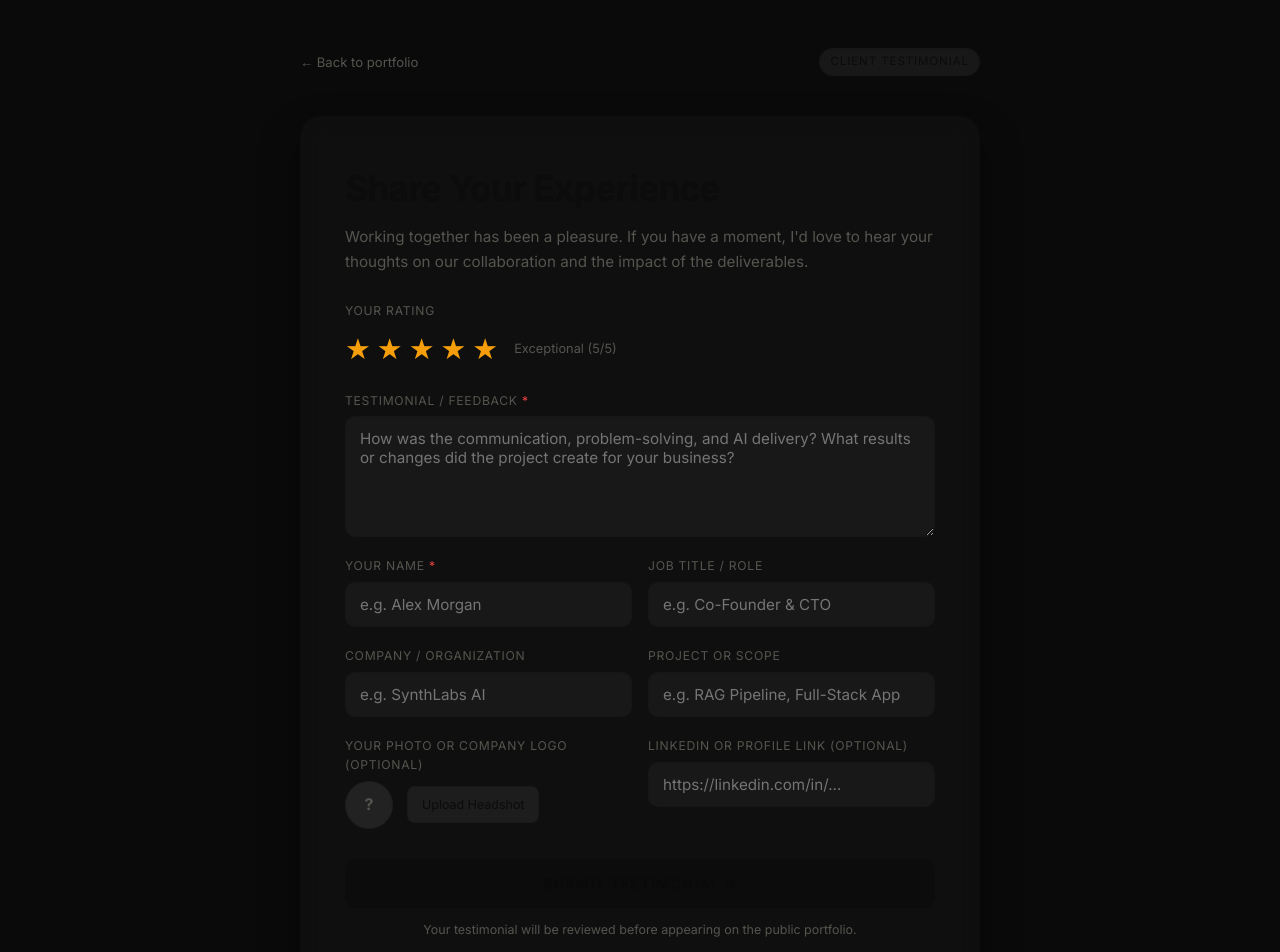
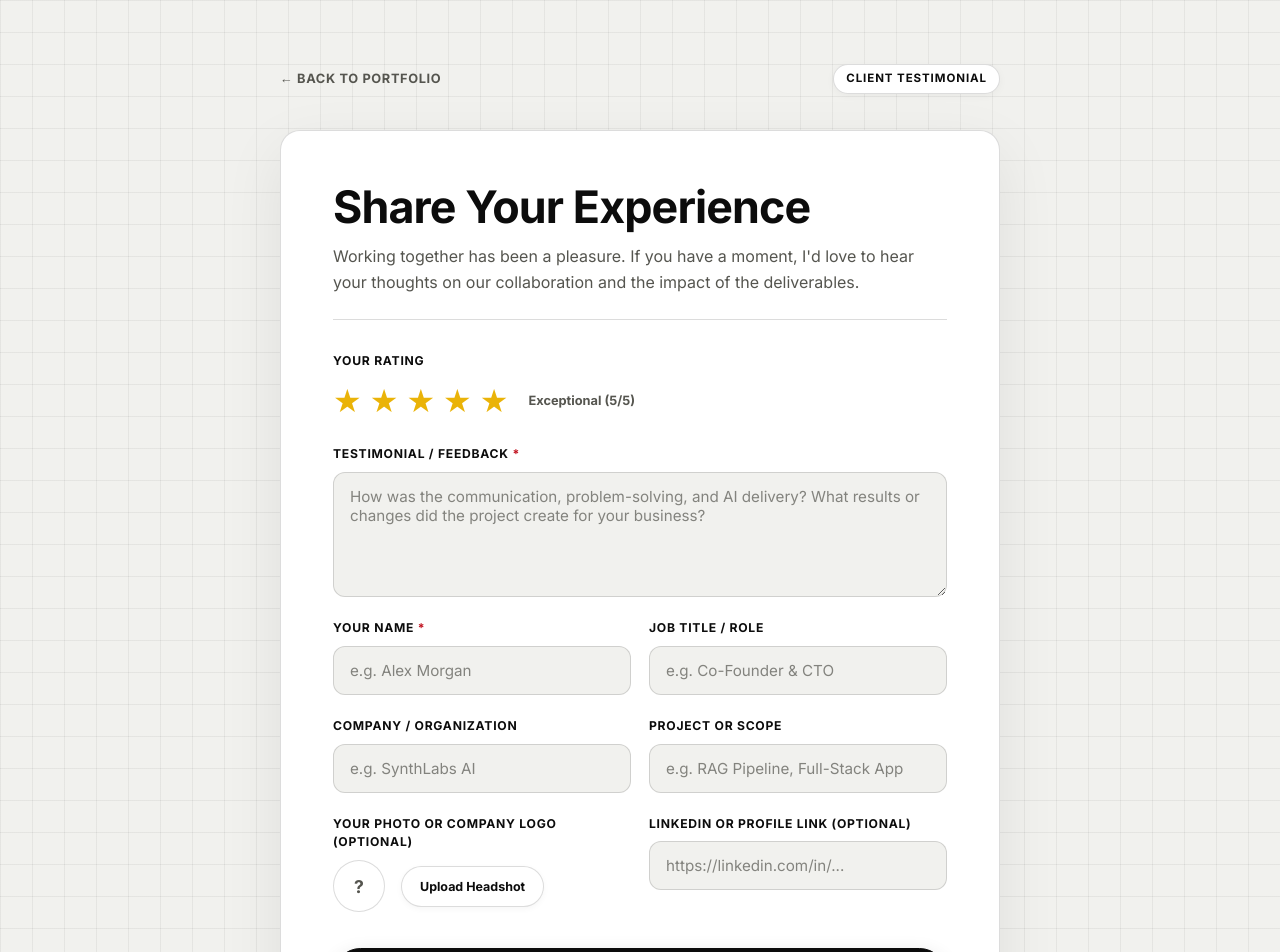
Before and after one commit to vimalsri318/My_Potfolio, a Next.js app: page /testimonial in a window 1280 px wide. Shown: the top 952 px of the page. Built offline with nearby package versions, Linux system fonts and the light colour scheme.

Commit message:
feat(theme): align testimonial section and submission page with portfolio graph-paper aesthetic

```diff
--- a/styles/globals.css
+++ b/styles/globals.css
@@ -1942,18 +1942,21 @@ textarea {
 /*=============== CLIENT TESTIMONIAL SUBMISSION PAGE ===============*/
 .t-page {
   min-height: 100vh;
-  background-color: var(--body-color, #0a0a0a);
-  color: var(--ink, #f5f5f5);
-  font-family: var(--font-inter), sans-serif;
-  padding: clamp(24px, 4vw, 48px) clamp(16px, 4vw, 32px);
+  background-color: var(--paper);
+  background-image: linear-gradient(var(--grid-line) 1px, transparent 1px),
+    linear-gradient(90deg, var(--grid-line) 1px, transparent 1px);
+  background-size: 32px 32px;
+  color: var(--ink);
+  font-family: var(--font-body);
+  padding: clamp(28px, 5vw, 64px) clamp(16px, 4vw, 36px);
   display: flex;
   flex-direction: column;
 }
 
 .t-header {
-  max-width: 680px;
+  max-width: 720px;
   width: 100%;
-  margin: 0 auto clamp(24px, 4vw, 40px);
+  margin: 0 auto clamp(24px, 4vw, 36px);
   display: flex;
   justify-content: space-between;
   align-items: center;
@@ -1961,10 +1964,16 @@ textarea {
 
 .t-back {
   font-family: var(--font-mono);
-  font-size: 0.82rem;
+  font-size: 0.8rem;
+  font-weight: 700;
+  text-transform: uppercase;
+  letter-spacing: 0.05em;
   color: var(--ink-soft);
   text-decoration: none;
-  transition: color 0.2s;
+  display: flex;
+  align-items: center;
+  gap: 6px;
+  transition: color 0.2s ease;
 }
 .t-back:hover {
   color: var(--ink);
@@ -1973,83 +1982,88 @@ textarea {
 .t-badge {
   font-family: var(--font-mono);
   font-size: 0.72rem;
+  font-weight: 700;
   text-transform: uppercase;
   letter-spacing: 0.08em;
-  padding: 4px 10px;
+  padding: 5px 12px;
   border-radius: 999px;
-  background: rgba(255, 255, 255, 0.06);
-  border: 1px solid var(--line, rgba(255, 255, 255, 0.12));
-  color: var(--accent, #f59e0b);
+  background: var(--white);
+  border: 1px solid var(--line);
+  color: var(--ink);
+  box-shadow: 0 2px 8px rgba(12, 12, 12, 0.04);
 }
 
 .t-container {
-  max-width: 680px;
+  max-width: 720px;
   width: 100%;
   margin: 0 auto;
 }
 
 .t-card {
-  background: rgba(255, 255, 255, 0.025);
-  border: 1px solid var(--line, rgba(255, 255, 255, 0.1));
+  background: var(--white);
+  border: 1px solid var(--line);
   border-radius: 20px;
-  padding: clamp(24px, 5vw, 44px);
-  box-shadow: 0 20px 40px rgba(0, 0, 0, 0.4);
-  backdrop-filter: blur(12px);
+  padding: clamp(28px, 6vw, 52px);
+  box-shadow: 0 20px 60px rgba(12, 12, 12, 0.08);
 }
 
 .t-success-card {
   text-align: center;
-  padding-block: clamp(40px, 8vw, 64px);
-  animation: fadeInUp 0.5s var(--ease-snap, ease-out) forwards;
+  padding-block: clamp(48px, 8vw, 72px);
+  animation: fadeInUp 0.5s var(--ease-snap) forwards;
 }
 
 .t-success-icon {
-  width: 60px;
-  height: 60px;
-  margin: 0 auto 20px;
-  color: #22c55e;
+  width: 64px;
+  height: 64px;
+  margin: 0 auto 24px;
+  color: #1a7f37;
 }
 
 .t-intro {
-  margin-bottom: 28px;
+  margin-bottom: 32px;
+  border-bottom: 1px solid var(--line);
+  padding-bottom: 24px;
 }
 
 .t-title {
-  font-size: clamp(1.6rem, 3.5vw, 2.2rem);
+  font-family: var(--font-display);
+  font-size: clamp(2rem, 4vw, 2.8rem);
   font-weight: 700;
   letter-spacing: -0.02em;
-  margin-bottom: 10px;
+  line-height: 1.1;
+  margin-bottom: 12px;
   color: var(--ink);
 }
 
 .t-sub {
   color: var(--ink-soft);
-  font-size: 0.95rem;
+  font-size: 1rem;
   line-height: 1.6;
 }
 
 .t-error {
-  background: rgba(239, 68, 68, 0.1);
-  border: 1px solid rgba(239, 68, 68, 0.3);
-  color: #f87171;
-  padding: 12px 16px;
-  border-radius: 10px;
-  font-size: 0.85rem;
-  margin-bottom: 20px;
+  background: #fef2f2;
+  border: 1px solid #fecaca;
+  color: #dc2626;
+  padding: 14px 18px;
+  border-radius: 12px;
+  font-size: 0.88rem;
+  margin-bottom: 24px;
 }
 
 .t-form {
   display: flex;
   flex-direction: column;
-  gap: 20px;
+  gap: 22px;
 }
 
 .t-grid {
   display: grid;
   grid-template-columns: 1fr 1fr;
-  gap: 16px;
-}
-@media (max-width: 600px) {
+  gap: 18px;
+}
+@media (max-width: 620px) {
   .t-grid {
     grid-template-columns: 1fr;
   }
@@ -2058,253 +2072,430 @@ textarea {
 .t-field {
   display: flex;
   flex-direction: column;
-  gap: 6px;
+  gap: 8px;
 }
 
 .t-label {
   font-family: var(--font-mono);
   font-size: 0.76rem;
+  font-weight: 700;
   text-transform: uppercase;
   letter-spacing: 0.06em;
-  color: var(--ink-soft);
+  color: var(--ink);
 }
 
 .t-req {
-  color: #ef4444;
+  color: #c1121f;
+}
+
+.t-hint {
+  font-size: 0.78rem;
+  color: var(--ink-soft);
+  line-height: 1.4;
 }
 
 .t-input,
 .t-textarea {
   width: 100%;
-  background: rgba(255, 255, 255, 0.04);
-  border: 1px solid var(--line, rgba(255, 255, 255, 0.12));
-  border-radius: 10px;
-  padding: 12px 14px;
-  font-family: var(--font-inter), inherit;
+  background: var(--paper);
+  border: 1px solid var(--line);
+  border-radius: 12px;
+  padding: 14px 16px;
+  font-family: var(--font-body);
   font-size: 0.95rem;
   color: var(--ink);
   outline: none;
-  transition: border-color 0.2s, background 0.2s;
+  transition: border-color 0.2s ease, background-color 0.2s ease;
+}
+
+.t-input::placeholder,
+.t-textarea::placeholder {
+  color: var(--ink-soft);
+  opacity: 0.7;
 }
 
 .t-input:focus,
 .t-textarea:focus {
   border-color: var(--ink);
-  background: rgba(255, 255, 255, 0.07);
+  background: var(--white);
 }
 
 .t-stars {
   display: flex;
   align-items: center;
-  gap: 6px;
-  padding: 8px 0;
+  gap: 8px;
+  padding: 6px 0;
 }
 
 .t-star-btn {
   background: none;
   border: none;
-  font-size: 1.8rem;
+  font-size: 2rem;
   line-height: 1;
-  color: rgba(255, 255, 255, 0.2);
+  color: rgba(12, 12, 12, 0.18);
   cursor: pointer;
   padding: 0;
-  transition: transform 0.15s, color 0.15s;
+  transition: transform 0.15s ease, color 0.15s ease;
 }
 
 .t-star-btn:hover {
-  transform: scale(1.18);
+  transform: scale(1.2);
 }
 
 .t-star-btn.is-active {
-  color: #f59e0b;
+  color: #eab308;
 }
 
 .t-rating-text {
   font-family: var(--font-mono);
   font-size: 0.8rem;
-  color: var(--ink-soft);
-  margin-left: 10px;
+  font-weight: 700;
+  color: var(--ink-soft);
+  margin-left: 12px;
+}
+
+/* Avatar / Logo Section */
+.t-avatar-section {
+  background: var(--paper);
+  border: 1px solid var(--line);
+  border-radius: 14px;
+  padding: 18px;
+}
+
+.t-avatar-tabs {
+  display: flex;
+  gap: 6px;
+}
+
+.t-avatar-tab {
+  background: none;
+  border: 1px solid transparent;
+  font-family: var(--font-mono);
+  font-size: 0.75rem;
+  font-weight: 700;
+  padding: 6px 12px;
+  border-radius: 999px;
+  cursor: pointer;
+  color: var(--ink-soft);
+  transition: all 0.2s ease;
+}
+
+.t-avatar-tab.is-active {
+  background: var(--white);
+  border-color: var(--line);
+  color: var(--ink);
+  box-shadow: 0 2px 6px rgba(12, 12, 12, 0.05);
+}
+
+.t-logo-box,
+.t-upload-box,
+.t-url-box {
+  margin-top: 12px;
+  padding-top: 14px;
+  border-top: 1px solid var(--line);
+}
+
+.t-logo-loading {
+  font-family: var(--font-mono);
+  font-size: 0.82rem;
+  color: var(--ink-soft);
+  padding: 12px 0;
+}
+
+.t-logo-detected {
+  display: flex;
+  align-items: center;
+  justify-content: space-between;
+  gap: 16px;
+  background: var(--white);
+  border: 1px solid var(--line);
+  border-radius: 12px;
+  padding: 12px 16px;
+  box-shadow: 0 2px 8px rgba(12, 12, 12, 0.04);
+}
+
+.t-logo-detected__preview {
+  width: 44px;
+  height: 44px;
+  border-radius: 8px;
+  background: var(--white);
+  border: 1px solid var(--line);
+  display: flex;
+  align-items: center;
+  justify-content: center;
+  padding: 4px;
+}
+
+.t-logo-img {
+  width: 100%;
+  height: 100%;
+  object-fit: contain;
+}
+
+.t-logo-detected__info {
+  flex: 1;
+}
+
+.t-logo-detected__title {
+  font-size: 0.92rem;
+  color: var(--ink);
+}
+
+.t-logo-detected__sub {
+  font-family: var(--font-mono);
+  font-size: 0.74rem;
+  color: var(--ink-soft);
+}
+
+.t-logo-use-btn {
+  background: var(--ink);
+  color: var(--white);
+  border: 1px solid var(--ink);
+  padding: 8px 16px;
+  border-radius: 999px;
+  font-family: var(--font-mono);
+  font-size: 0.76rem;
+  font-weight: 700;
+  cursor: pointer;
+  transition: all 0.2s ease;
+}
+
+.t-logo-use-btn.is-selected {
+  background: #1a7f37;
+  border-color: #1a7f37;
+}
+
+.t-logo-empty {
+  font-size: 0.84rem;
+  color: var(--ink-soft);
+  line-height: 1.5;
 }
 
 .t-photo-row {
+  display: flex;
+  align-items: center;
+  gap: 16px;
+}
+
+.t-photo-preview,
+.t-photo-placeholder {
+  width: 52px;
+  height: 52px;
+  border-radius: 50%;
+  object-fit: cover;
+  border: 1px solid var(--line);
+}
+
+.t-photo-placeholder {
+  background: var(--white);
+  display: flex;
+  align-items: center;
+  justify-content: center;
+  font-family: var(--font-mono);
+  font-weight: 700;
+  font-size: 1.1rem;
+  color: var(--ink-soft);
+}
+
+.t-upload-btn {
+  display: inline-block;
+  font-family: var(--font-mono);
+  font-size: 0.78rem;
+  font-weight: 700;
+  padding: 10px 18px;
+  border-radius: 999px;
+  background: var(--white);
+  border: 1px solid var(--line);
+  color: var(--ink);
+  cursor: pointer;
+  transition: background 0.2s, box-shadow 0.2s;
+  box-shadow: 0 2px 6px rgba(12, 12, 12, 0.04);
+}
+.t-upload-btn:hover {
+  background: var(--paper);
+}
+
+.t-avatar-active-bar {
+  display: flex;
+  align-items: center;
+  justify-content: space-between;
+  margin-top: 12px;
+  padding: 10px 14px;
+  background: var(--white);
+  border: 1px solid var(--line);
+  border-radius: 10px;
+}
+
+.t-active-avatar-thumb {
+  width: 28px;
+  height: 28px;
+  border-radius: 6px;
+  object-fit: contain;
+  border: 1px solid var(--line);
+  background: var(--white);
+}
+
+.t-clear-btn {
+  background: none;
+  border: none;
+  font-family: var(--font-mono);
+  font-size: 0.74rem;
+  font-weight: 700;
+  color: #dc2626;
+  cursor: pointer;
+}
+
+.t-actions {
+  margin-top: 14px;
+}
+
+.t-submit-btn {
+  width: 100%;
+  padding: 18px;
+  border-radius: 999px;
+  border: 1px solid var(--ink);
+  background: var(--ink);
+  color: var(--paper);
+  font-family: var(--font-mono);
+  font-size: 0.88rem;
+  font-weight: 700;
+  text-transform: uppercase;
+  letter-spacing: 0.06em;
+  cursor: pointer;
+  transition: all 0.3s var(--ease-snap);
+  box-shadow: 0 6px 20px rgba(12, 12, 12, 0.12);
+}
+
+.t-submit-btn:hover:not(:disabled) {
+  background: var(--white);
+  color: var(--ink);
+  transform: translateY(-2px);
+  box-shadow: 0 12px 28px rgba(12, 12, 12, 0.15);
+}
+
+.t-submit-btn:disabled {
+  opacity: 0.6;
+  cursor: not-allowed;
+  transform: none;
+}
+
+.t-btn-ghost {
+  display: inline-block;
+  padding: 14px 28px;
+  border-radius: 999px;
+  border: 1px solid var(--line);
+  background: var(--white);
+  color: var(--ink);
+  font-family: var(--font-mono);
+  font-size: 0.85rem;
+  font-weight: 700;
+  cursor: pointer;
+  transition: all 0.2s ease;
+}
+.t-btn-ghost:hover {
+  background: var(--paper);
+}
+
+.t-note {
+  margin-top: 14px;
+  font-size: 0.8rem;
+  color: var(--ink-soft);
+  text-align: center;
+}
+
+/*=============== PORTFOLIO TESTIMONIALS SECTION ===============*/
+.testimonials-section {
+  padding-block: clamp(56px, 8vw, 100px);
+}
+
+.testimonials-grid {
+  display: grid;
+  grid-template-columns: repeat(auto-fit, minmax(min(340px, 100%), 1fr));
+  gap: 22px;
+}
+
+.testimonial-card {
+  position: relative;
+  background: var(--white);
+  border: 1px solid var(--line);
+  border-radius: 16px;
+  padding: 32px 28px;
+  display: flex;
+  flex-direction: column;
+  justify-content: space-between;
+  min-height: 280px;
+  box-shadow: 0 4px 20px rgba(12, 12, 12, 0.04);
+  transition: transform 0.4s var(--ease-snap), box-shadow 0.4s var(--ease-snap);
+}
+
+.testimonial-card:hover {
+  transform: translateY(-5px) rotate(-0.5deg);
+  box-shadow: 0 18px 40px rgba(12, 12, 12, 0.1);
+}
+
+.testimonial-card.is-featured {
+  border: 1.5px solid var(--ink);
+  box-shadow: 0 8px 30px rgba(12, 12, 12, 0.08);
+}
+
+.testimonial-card__quote-mark {
+  font-family: var(--font-batangas), Georgia, serif;
+  font-size: 3.4rem;
+  line-height: 0.7;
+  color: rgba(12, 12, 12, 0.15);
+  margin-bottom: 14px;
+}
+
+.testimonial-card__content {
+  font-size: clamp(1rem, 1.3vw, 1.12rem);
+  line-height: 1.6;
+  color: var(--ink);
+  margin-bottom: 24px;
+  font-style: normal;
+  font-weight: 400;
+}
+
+.testimonial-card__stars {
+  color: #eab308;
+  font-size: 1rem;
+  letter-spacing: 2px;
+  margin-bottom: 14px;
+}
+
+.testimonial-card__author {
   display: flex;
   align-items: center;
   gap: 14px;
-}
-
-.t-photo-preview,
-.t-photo-placeholder {
+  padding-top: 20px;
+  border-top: 1px solid var(--line);
+  margin-top: auto;
+}
+
+.testimonial-card__avatar {
   width: 48px;
   height: 48px;
   border-radius: 50%;
   object-fit: cover;
   border: 1px solid var(--line);
-}
-
-.t-photo-placeholder {
-  background: rgba(255, 255, 255, 0.08);
+  background: var(--paper);
+}
+
+.testimonial-card__avatar--company {
+  border-radius: 10px;
+  object-fit: contain;
+  padding: 4px;
+  background: var(--white);
+}
+
+.testimonial-card__avatar-fallback {
+  width: 48px;
+  height: 48px;
+  border-radius: 50%;
+  background: var(--paper);
+  border: 1px solid var(--line);
   display: flex;
   align-items: center;
   justify-content: center;
-  font-weight: 700;
-  color: var(--ink-soft);
-}
-
-.t-upload-btn {
-  font-family: var(--font-mono);
-  font-size: 0.78rem;
-  padding: 8px 14px;
-  border-radius: 8px;
-  background: rgba(255, 255, 255, 0.06);
-  border: 1px solid var(--line);
-  color: var(--ink);
-  cursor: pointer;
-  transition: background 0.2s;
-}
-.t-upload-btn:hover {
-  background: rgba(255, 255, 255, 0.12);
-}
-
-.t-actions {
-  margin-top: 10px;
-}
-
-.t-submit-btn {
-  width: 100%;
-  padding: 16px;
-  border-radius: 12px;
-  border: none;
-  background: var(--ink, #ffffff);
-  color: var(--body-color, #0a0a0a);
-  font-family: var(--font-mono);
-  font-size: 0.88rem;
-  font-weight: 700;
-  text-transform: uppercase;
-  letter-spacing: 0.08em;
-  cursor: pointer;
-  transition: transform 0.2s var(--ease-snap), opacity 0.2s;
-}
-
-.t-submit-btn:hover:not(:disabled) {
-  transform: translateY(-2px);
-  opacity: 0.95;
-}
-
-.t-submit-btn:disabled {
-  opacity: 0.6;
-  cursor: not-allowed;
-}
-
-.t-note {
-  margin-top: 12px;
-  font-size: 0.78rem;
-  color: var(--ink-soft);
-  text-align: center;
-}
-
-.t-btn {
-  display: inline-block;
-  padding: 10px 20px;
-  border-radius: 8px;
-  font-family: var(--font-mono);
-  font-size: 0.82rem;
-  font-weight: 600;
-  text-decoration: none;
-  cursor: pointer;
-}
-.t-btn--primary {
-  background: var(--ink);
-  color: var(--body-color);
-  border: 1px solid var(--ink);
-}
-.t-btn--ghost {
-  background: none;
-  border: 1px solid var(--line);
-  color: var(--ink);
-}
-
-/*=============== PORTFOLIO TESTIMONIALS SECTION ===============*/
-.testimonials-section {
-  padding-block: clamp(48px, 8vw, 90px);
-}
-
-.testimonials-grid {
-  display: grid;
-  grid-template-columns: repeat(auto-fit, minmax(320px, 1fr));
-  gap: 24px;
-}
-
-.testimonial-card {
-  position: relative;
-  background: rgba(255, 255, 255, 0.025);
-  border: 1px solid var(--line, rgba(255, 255, 255, 0.08));
-  border-radius: 16px;
-  padding: clamp(24px, 4vw, 36px);
-  display: flex;
-  flex-direction: column;
-  justify-content: space-between;
-  transition: transform 0.3s var(--ease-snap), border-color 0.3s, box-shadow 0.3s;
-}
-
-.testimonial-card:hover {
-  transform: translateY(-4px);
-  border-color: rgba(255, 255, 255, 0.2);
-  box-shadow: 0 16px 32px rgba(0, 0, 0, 0.3);
-}
-
-.testimonial-card.is-featured {
-  border-color: rgba(245, 158, 11, 0.35);
-  background: linear-gradient(180deg, rgba(245, 158, 11, 0.05) 0%, rgba(255, 255, 255, 0.02) 100%);
-}
-
-.testimonial-card__quote-mark {
-  font-family: serif;
-  font-size: 2.8rem;
-  line-height: 1;
-  color: rgba(255, 255, 255, 0.15);
-  margin-bottom: 6px;
-}
-
-.testimonial-card__content {
-  font-size: clamp(0.95rem, 1.4vw, 1.05rem);
-  line-height: 1.65;
-  color: rgba(255, 255, 255, 0.88);
-  margin-bottom: 24px;
-  font-style: italic;
-}
-
-.testimonial-card__stars {
-  color: #f59e0b;
-  font-size: 0.95rem;
-  letter-spacing: 2px;
-  margin-bottom: 12px;
-}
-
-.testimonial-card__author {
-  display: flex;
-  align-items: center;
-  gap: 14px;
-  padding-top: 18px;
-  border-top: 1px solid var(--line, rgba(255, 255, 255, 0.08));
-}
-
-.testimonial-card__avatar {
-  width: 44px;
-  height: 44px;
-  border-radius: 50%;
-  object-fit: cover;
-  border: 1px solid var(--line);
-}
-
-.testimonial-card__avatar-fallback {
-  width: 44px;
-  height: 44px;
-  border-radius: 50%;
-  background: linear-gradient(135deg, rgba(255, 255, 255, 0.15), rgba(255, 255, 255, 0.04));
-  border: 1px solid var(--line);
-  display: flex;
-  align-items: center;
-  justify-content: center;
   font-family: var(--font-mono);
   font-weight: 700;
   font-size: 1rem;
@@ -2313,7 +2504,7 @@ textarea {
 
 .testimonial-card__name {
   font-weight: 700;
-  font-size: 1rem;
+  font-size: 1.05rem;
   color: var(--ink);
   display: flex;
   align-items: center;
@@ -2331,18 +2522,22 @@ textarea {
 }
 
 .testimonial-card__title {
-  font-size: 0.82rem;
+  font-size: 0.85rem;
   color: var(--ink-soft);
   margin-top: 2px;
 }
 
 .testimonial-card__project-badge {
   font-family: var(--font-mono);
-  font-size: 0.7rem;
-  padding: 2px 8px;
-  border-radius: 4px;
-  background: rgba(255, 255, 255, 0.05);
-  color: var(--accent, #f59e0b);
+  font-size: 0.68rem;
+  font-weight: 700;
+  text-transform: uppercase;
+  letter-spacing: 0.04em;
+  padding: 4px 8px;
+  border-radius: 6px;
+  background: var(--paper);
+  border: 1px solid var(--line);
+  color: var(--ink-soft);
   display: inline-block;
   margin-top: 6px;
 }
```
Also changed, not shown: components/Testimonials.js (+6 -1 lines).
